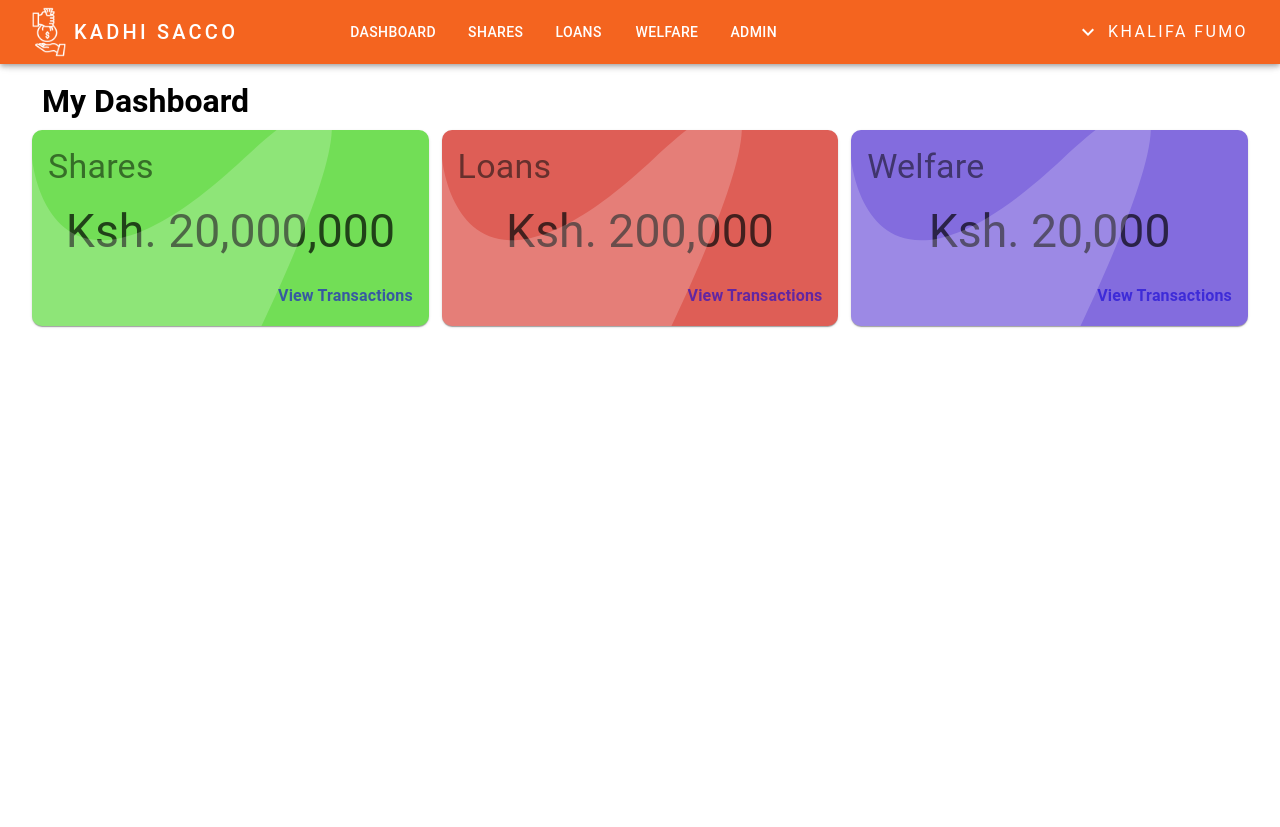
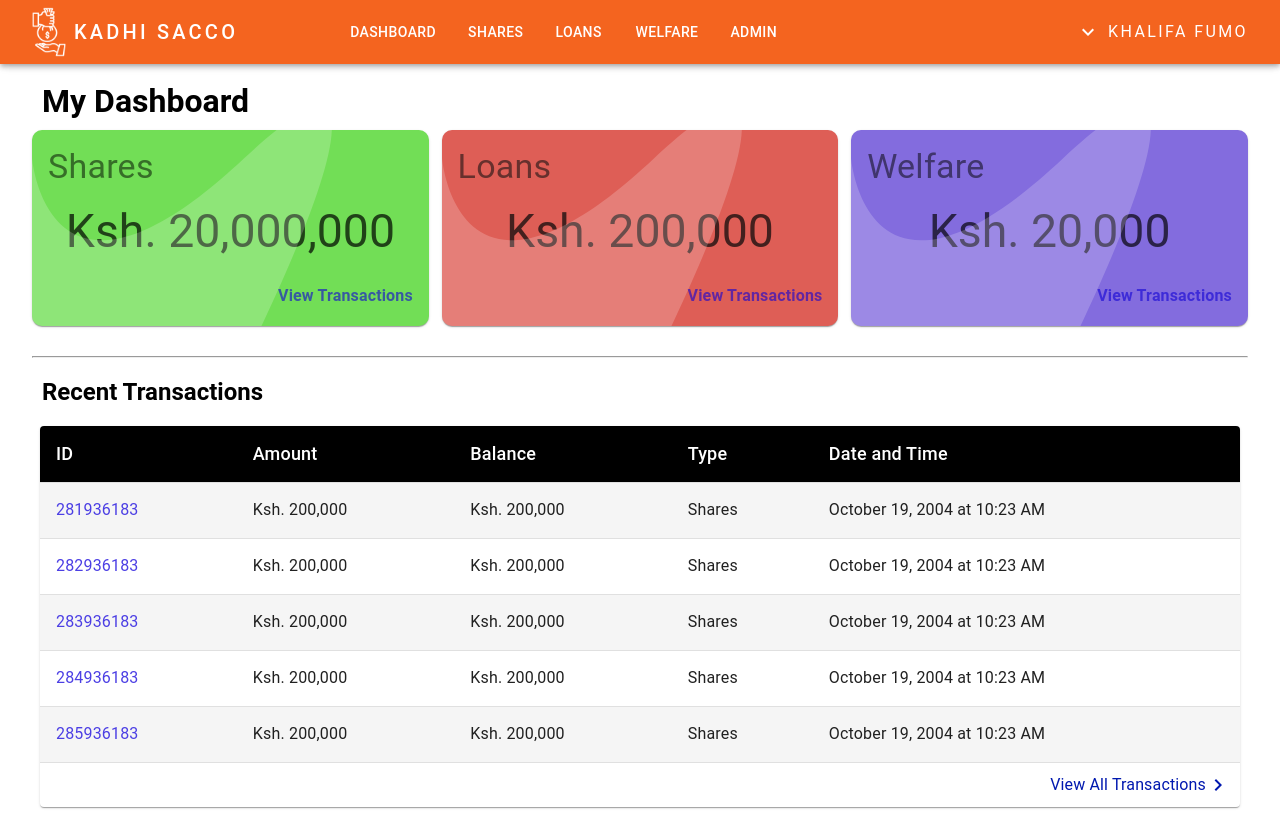
Before and after one commit to khalifa47/sacco, a Next.js app: page / in a window 1280 px wide. Before the commit the page ends 800 px from the top, so only its background shows below. Built offline with nearby package versions, Linux system fonts and the light colour scheme.

Commit message:
summary table, title

```diff
--- /dev/null
+++ b/app/components/SummaryTable.tsx
@@ -0,0 +1,99 @@
+"use client";
+
+import { styled } from "@mui/material/styles";
+import Table from "@mui/material/Table";
+import TableBody from "@mui/material/TableBody";
+import TableCell, { tableCellClasses } from "@mui/material/TableCell";
+import TableContainer from "@mui/material/TableContainer";
+import TableHead from "@mui/material/TableHead";
+import TableRow from "@mui/material/TableRow";
+import Paper from "@mui/material/Paper";
+import Typography from "@mui/material/Typography";
+import { capitalize, dateFormat, formatNumber } from "@/utils/helpers";
+
+import ChevronRightIcon from "@mui/icons-material/ChevronRight";
+import Link from "next/link";
+
+const StyledTableCell = styled(TableCell)(({ theme }) => ({
+  [`&.${tableCellClasses.head}`]: {
+    backgroundColor: theme.palette.common.black,
+    color: theme.palette.common.white,
+    fontSize: 18,
+  },
+  [`&.${tableCellClasses.body}`]: {
+    fontSize: 16,
+  },
+}));
+
+const StyledTableRow = styled(TableRow)(({ theme }) => ({
+  "&:nth-of-type(odd)": {
+    backgroundColor: theme.palette.action.hover,
+  },
+}));
+
+function createData(
+  id: string,
+  amount: number,
+  balance: number,
+  type: string,
+  dateTime: string
+) {
+  return { id, amount, balance, type, dateTime };
+}
+
+const rows = [
+  createData("281936183", 200000, 200000, "shares", "2004-10-19 10:23:54"),
+  createData("282936183", 200000, 200000, "shares", "2004-10-19 10:23:54"),
+  createData("283936183", 200000, 200000, "shares", "2004-10-19 10:23:54"),
+  createData("284936183", 200000, 200000, "shares", "2004-10-19 10:23:54"),
+  createData("285936183", 200000, 200000, "shares", "2004-10-19 10:23:54"),
+];
+
+const SummaryTable = () => {
+  return (
+    <TableContainer component={Paper} sx={{ maxWidth: "lg", m: "20px auto" }}>
+      <Table>
+        <TableHead>
+          <TableRow>
+            <StyledTableCell>ID</StyledTableCell>
+            <StyledTableCell>Amount</StyledTableCell>
+            <StyledTableCell>Balance</StyledTableCell>
+            <StyledTableCell>Type</StyledTableCell>
+            <StyledTableCell>Date and Time</StyledTableCell>
+          </TableRow>
+        </TableHead>
+        <TableBody>
+          {rows.map((row) => (
+            <StyledTableRow key={row.id}>
+              <StyledTableCell sx={{ color: "#4C3FE4" }}>
+                {row.id}
+              </StyledTableCell>
+              <StyledTableCell>Ksh. {formatNumber(row.amount)}</StyledTableCell>
+              <StyledTableCell>
+                Ksh. {formatNumber(row.balance)}
+              </StyledTableCell>
+              <StyledTableCell>{capitalize(row.type)}</StyledTableCell>
+              <StyledTableCell>{dateFormat(row.dateTime)}</StyledTableCell>
+            </StyledTableRow>
+          ))}
+        </TableBody>
+      </Table>
+      <Link
+        href="/transactions"
+        style={{
+          display: "flex",
+          alignItems: "center",
+          float: "right",
+          textDecoration: "none",
+          padding: 10,
+          color: "#0018af",
+        }}
+      >
+        <Typography>View All Transactions</Typography>
+        <ChevronRightIcon />
+      </Link>
+    </TableContainer>
+  );
+};
+
+export default SummaryTable;
--- a/app/components/PageTitle.tsx
+++ b/app/components/Title.tsx
@@ -1,10 +1,16 @@
-const PageTitle = ({ title }: { title: string }) => {
+const Title = ({
+  title,
+  pageTitle = false,
+}: {
+  title: string;
+  pageTitle?: boolean;
+}) => {
   return (
     <h4
       style={{
         fontFamily: "Roboto,Helvetica,Arial,sans-serif",
         fontWeight: 600,
-        fontSize: "2rem",
+        fontSize: pageTitle ? "2rem" : "1.5rem",
         margin: 10,
         padding: 0,
       }}
@@ -14,4 +20,4 @@ const PageTitle = ({ title }: { title: string }) => {
   );
 };
 
-export default PageTitle;
+export default Title;
--- a/app/page.tsx
+++ b/app/page.tsx
@@ -1,14 +1,16 @@
 import dynamic from "next/dynamic";
-import PageTitle from "@/app/components/PageTitle";
+import Title from "@/app/components/Title";
 
-const InfoCard = dynamic(() => import("@/app/components/InfoCard"), {
-  loading: () => <p>Loading</p>,
+const InfoCard = dynamic(() => import("@/app/components/InfoCard"));
+const SummaryTable = dynamic(() => import("@/app/components/SummaryTable"), {
+  // loading: () => <Skeleton variant="rectangular" width="100%" height={100} />,
+  loading: () => <h5>Loading</h5>,
 });
 
 export default function Dashboard() {
   return (
     <main>
-      <PageTitle title="My Dashboard" />
+      <Title title="My Dashboard" pageTitle />
       <div
         style={{
           display: "flex",
@@ -22,6 +24,9 @@ export default function Dashboard() {
         <InfoCard content="loans" amount={200000} />
         <InfoCard content="welfare" amount={20000} />
       </div>
+      <hr style={{ marginTop: 30, marginBottom: 20 }} />
+      <Title title="Recent Transactions" />
+      <SummaryTable />
     </main>
   );
 }
```
